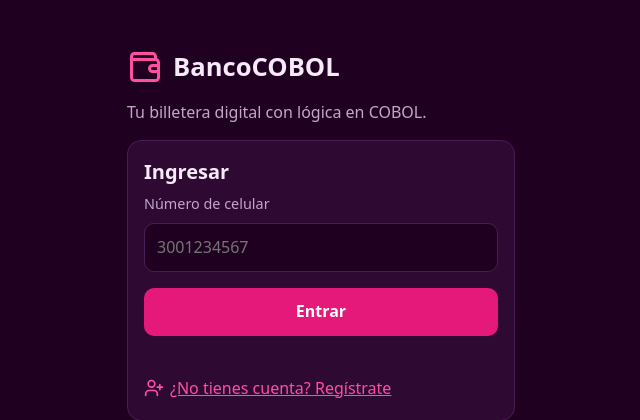
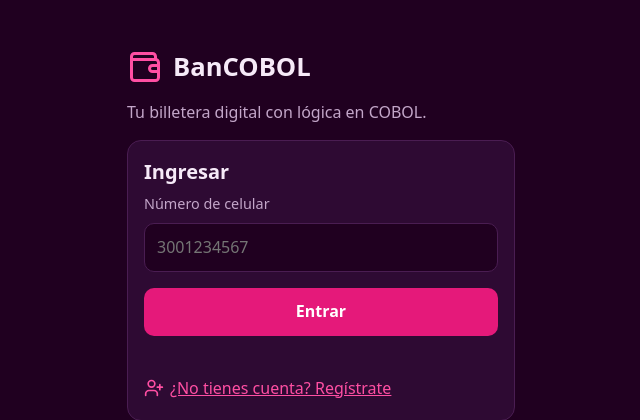
Before and after one commit to Marlonnxz/Bancobol, a Spring Boot app: page / in a window 1280 px wide. Shown: the top 420 px of the page, without its empty margins (319-959 px from the left). Run offline with Spring Boot 4, Linux system fonts and the light colour scheme.

Commit message:
feat : ajuste nombre

```diff
--- a/src/main/resources/static/app.js
+++ b/src/main/resources/static/app.js
@@ -4,7 +4,7 @@ const $ = (s) => document.querySelector(s);
 const cop = new Intl.NumberFormat('es-CO', { style: 'currency', currency: 'COP' });
 const fechaFmt = new Intl.DateTimeFormat('es-CO', { dateStyle: 'medium', timeStyle: 'short' });
 const TEL = /^\d{10}$/;
-const KEY = 'bancocobol.telefono';
+const KEY = 'bancobol.telefono';
 
 let cuenta = null;
 
--- a/src/main/resources/static/index.html
+++ b/src/main/resources/static/index.html
@@ -4,7 +4,7 @@
 <meta charset="utf-8">
 <meta name="viewport" content="width=device-width, initial-scale=1">
 <meta name="theme-color" content="#200020">
-<title>BancoCOBOL</title>
+<title>BanCOBOL</title>
 <link rel="stylesheet" href="app.css">
 </head>
 <body>
@@ -27,7 +27,7 @@
 
   <!-- 1. Ingreso -->
   <section id="v-login" class="view">
-    <div class="brand"><svg class="ico ico-lg"><use href="#i-wallet"/></svg><h1>BancoCOBOL</h1></div>
+    <div class="brand"><svg class="ico ico-lg"><use href="#i-wallet"/></svg><h1>BanCOBOL</h1></div>
     <p class="muted">Tu billetera digital con lógica en COBOL.</p>
 
     <form id="f-login" class="card" novalidate>
```
Also changed, not shown: README.md.
